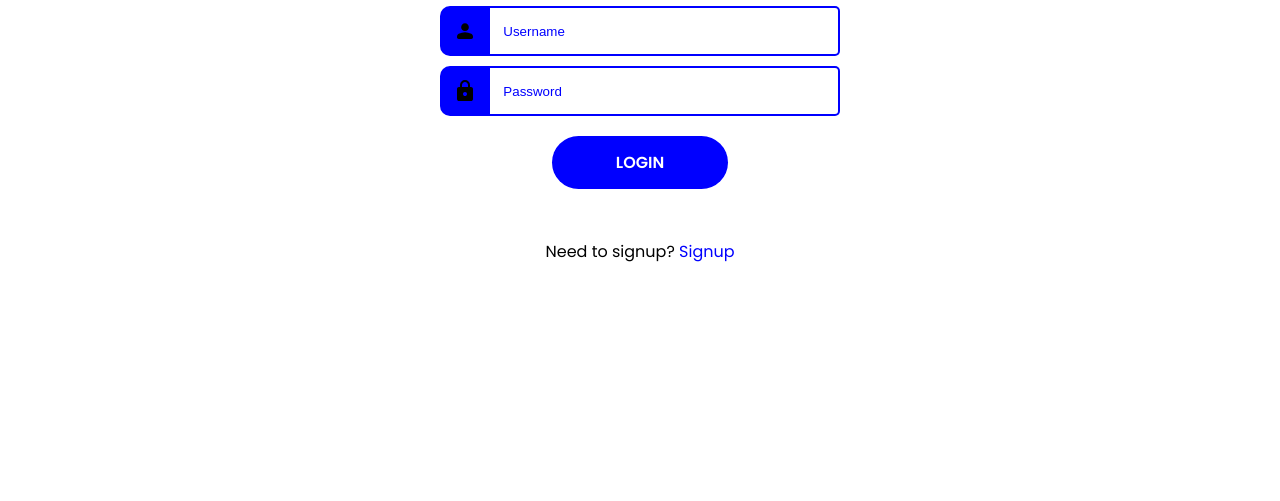
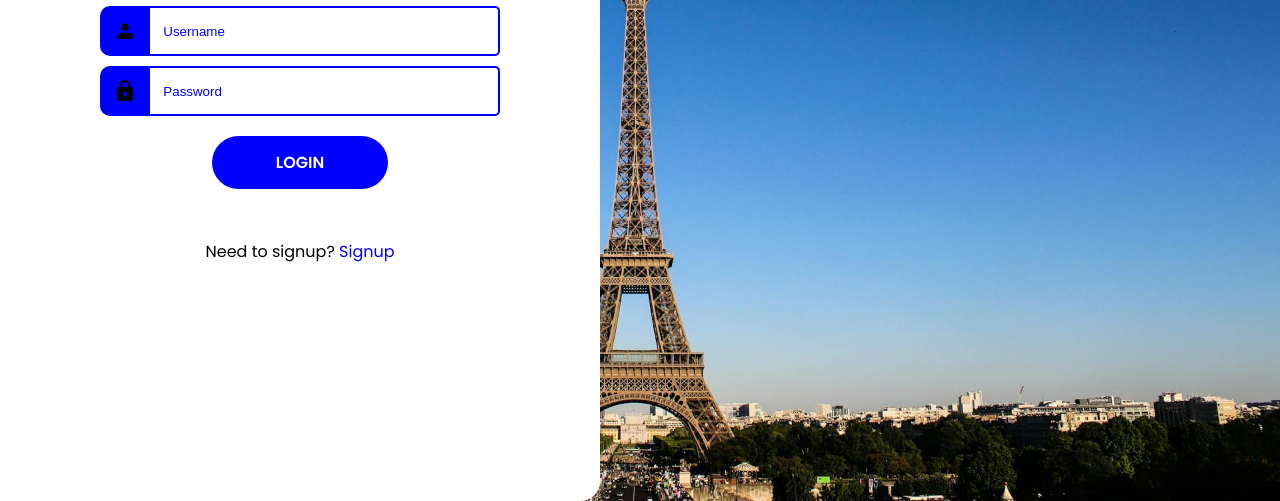
Before and after one commit to katelynlai/SyntaxSchoolers, a plain HTML site: page frontend/loginPage/login.html in a window 1280 px wide. Shown: the part 299-800 px from the top of the page. Drawn offline with Linux system fonts and the light colour scheme.

Commit message:
background image

```diff
--- a/frontend/loginPage/login.css
+++ b/frontend/loginPage/login.css
@@ -19,11 +19,13 @@ html{
 }
 
 body{
-    display: flex;
-    align-items: center;
-    justify-content: center;
     min-height: 100vh;
+    background-image: url(../assets/eiffeltower.jpg);
+    background-size: cover;
+    background-position: right;
+    overflow: hidden;
 }
+
 
 .wrapper{
     box-sizing: border-box;
--- a/frontend/signupPage/signup.css
+++ b/frontend/signupPage/signup.css
@@ -20,8 +20,12 @@ html{
 
 body{
     min-height: 100vh;
+    background-image: url(../assets/eiffeltower.jpg);
+    background-size: cover;
+    background-position: right;
     overflow: hidden;
 }
+
 
 .wrapper{
     box-sizing: border-box;
```
